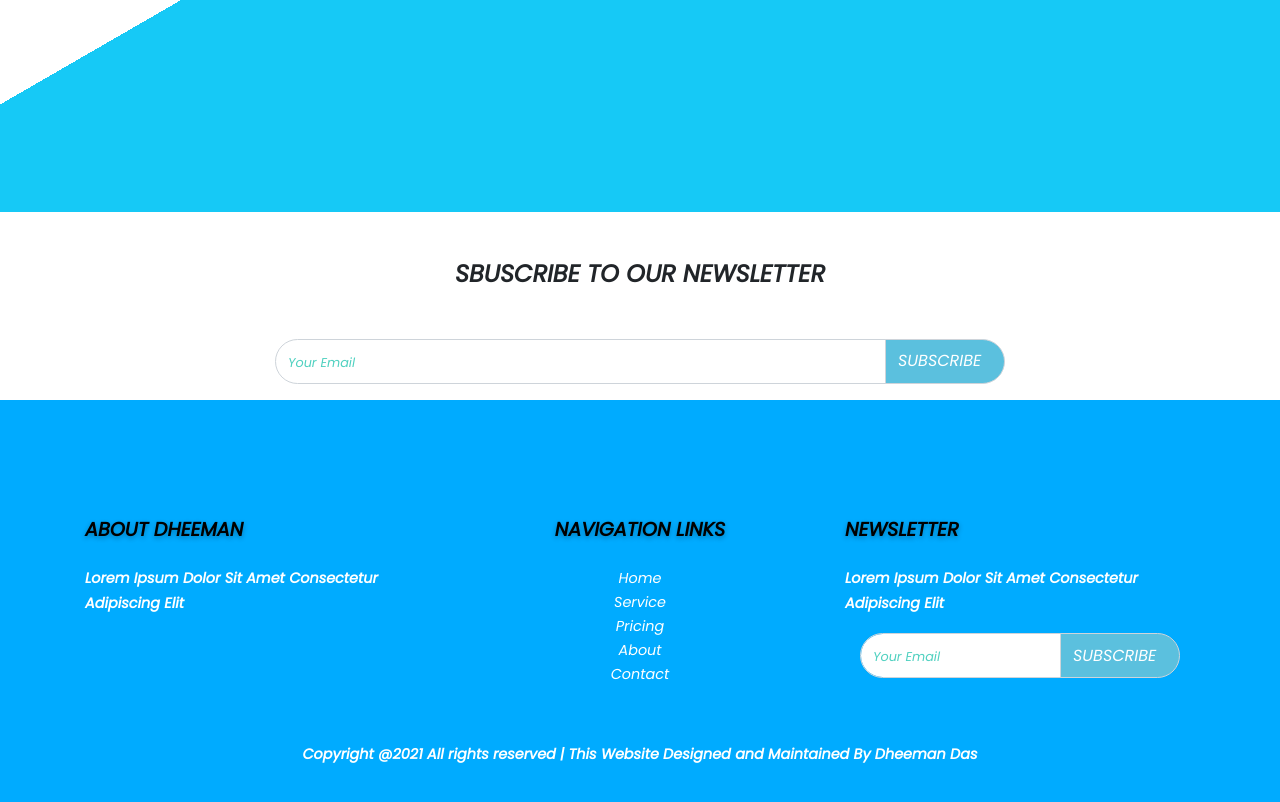
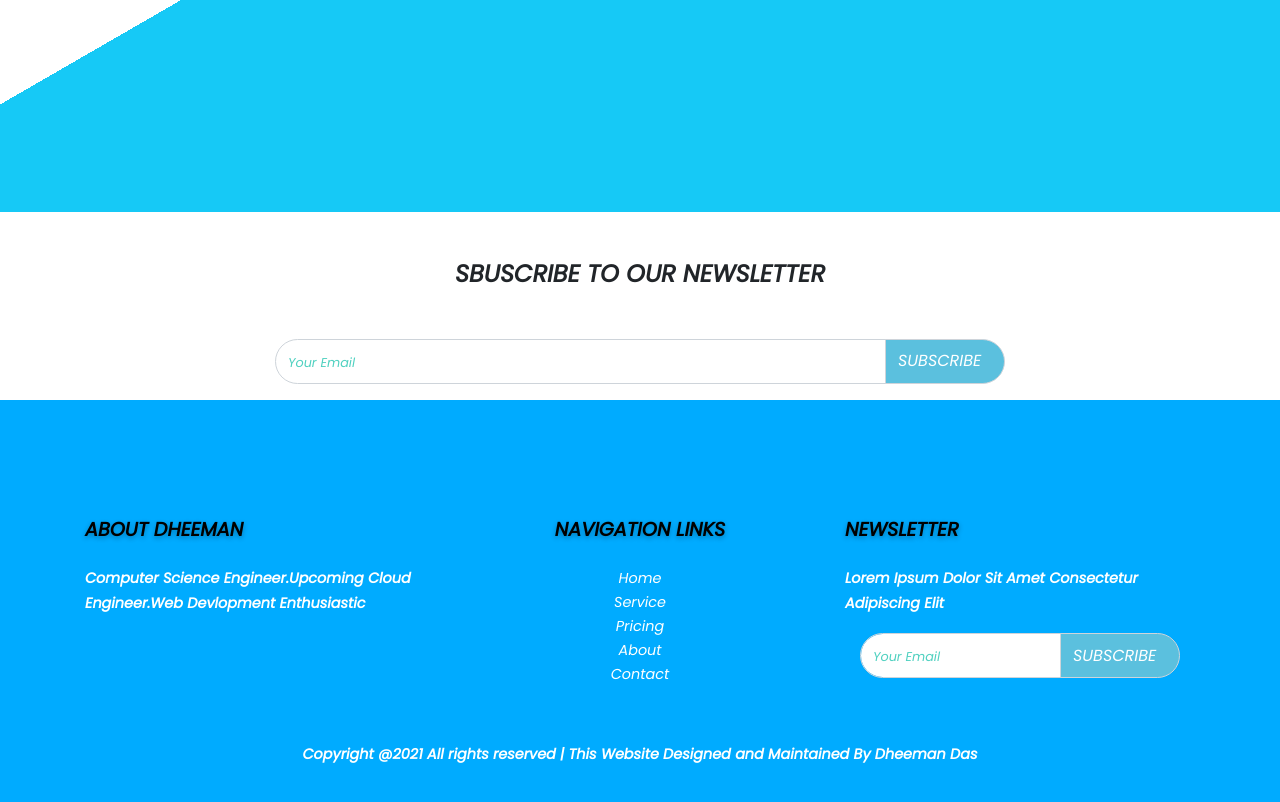
Before and after one commit to Reliable-Royalty-29/Engineers, a plain HTML site: page index.html in a window 1280 px wide. Shown: the part 4528-5330 px from the top of the page. Drawn offline with nearby package versions, Linux system fonts and the light colour scheme; a script that the page names is missing.

Commit message:
Update index.html

```diff
--- a/index.html
+++ b/index.html
@@ -579,7 +579,7 @@
       <div class="col-lg-4 col-md-6 col-12 footer-div">
         <div>
           <h3>ABOUT DHEEMAN</h3>
-          <p>Lorem Ipsum Dolor Sit Amet Consectetur Adipiscing Elit</p>
+          <p>Computer Science Engineer.Upcoming Cloud Engineer.Web Devlopment Enthusiastic</p>
         </div>
         </div>
 
```
